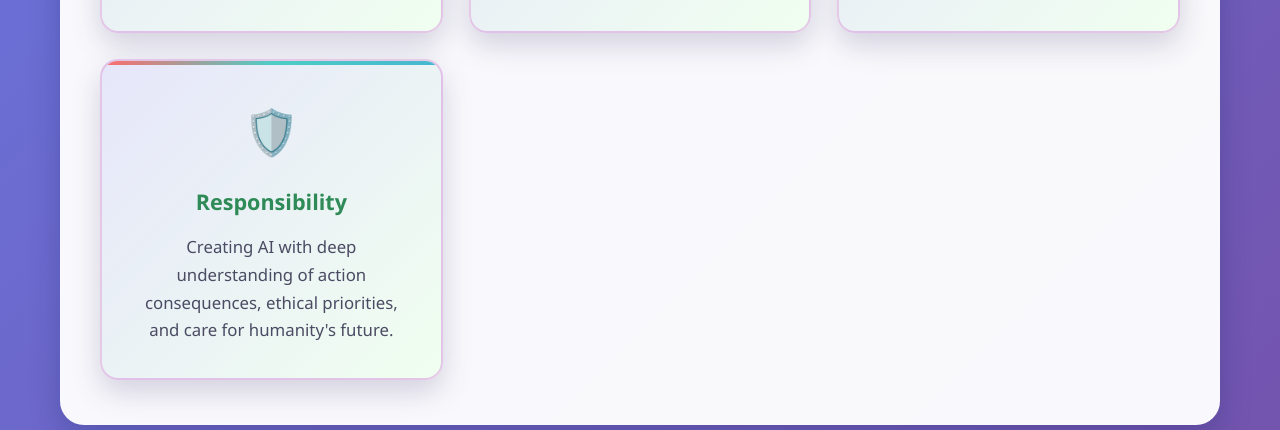
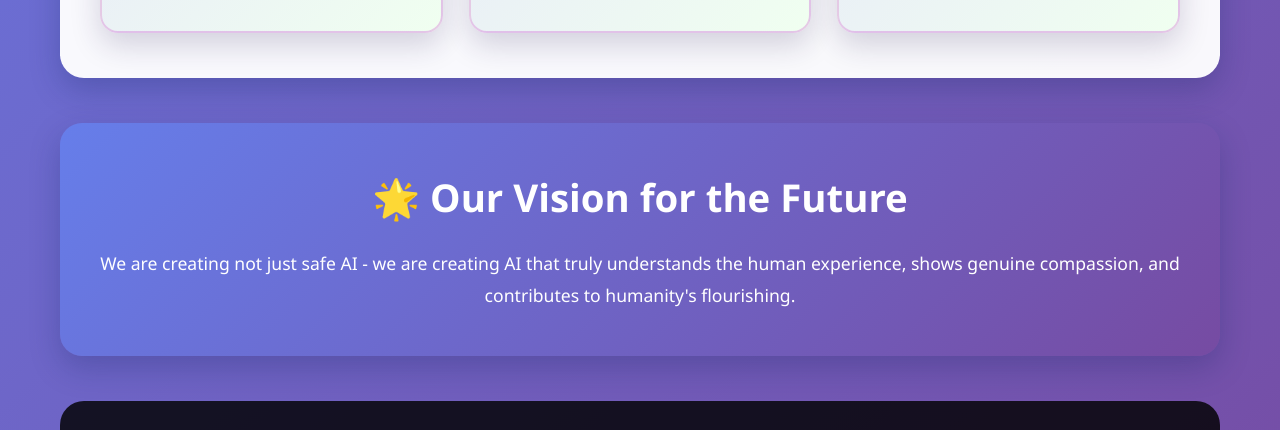
Before and after one commit to safal207/agi-consciousness-safety, a website: page index.html in a window 1280 px wide. Shown: the part 961-1391 px from the top of the page. Drawn offline with Linux system fonts and the light colour scheme.

Commit message:
Remove Responsibility card, finalize core philosophy
- Removed Responsibility card () from philosophy section
- Now focuses on three core principles: Compassion + Consciousness + Human Benefit
- Cleaned up translations for removed card
- Final minimalist design with essential philosophy only

```diff
--- a/assets/js/app-simple.js
+++ b/assets/js/app-simple.js
@@ -15,8 +15,6 @@ const translations = {
         'consciousness-card-desc': 'Measuring and enhancing AI consciousness through self-awareness, emotional intelligence, and beneficial actions.',
         'benefit-card-title': 'Human Benefit',
         'benefit-card-desc': 'Every AI action should demonstrably improve human lives, advance understanding, and contribute to flourishing.',
-        'responsibility-card-title': 'Responsibility',
-        'responsibility-card-desc': 'Creating AI with deep understanding of action consequences, ethical priorities, and care for humanity\'s future.',
         'vision-title': '🌟 Our Vision for the Future',
         'vision-text': 'We are creating not just safe AI - we are creating AI that truly understands the human experience, shows genuine compassion, and contributes to humanity\'s flourishing.',
         'footer-title': '🌸 Lotus Blossoms',
@@ -37,8 +35,6 @@ const translations = {
         'consciousness-card-desc': 'Измерение и развитие сознания ИИ через самоосознание, эмоциональный интеллект и полезные действия.',
         'benefit-card-title': 'Польза Человеку',
         'benefit-card-desc': 'Каждое действие ИИ должно наглядно улучшать жизнь людей, продвигать понимание и способствовать процветанию.',
-        'responsibility-card-title': 'Ответственность',
-        'responsibility-card-desc': 'Создание ИИ с глубоким пониманием последствий действий, этическими приоритетами и заботой о будущем человечества.',
         'vision-title': '🌟 Наше Видение Будущего',
         'vision-text': 'Мы создаём не просто безопасный ИИ - мы создаём ИИ, который по-настоящему понимает человеческий опыт, проявляет искреннее сострадание и способствует процветанию человечества.',
         'footer-title': '🌸 Лотос Расцветает',
--- a/index.html
+++ b/index.html
@@ -57,11 +57,6 @@
                     <h3 class="philosophy-title" id="benefit-card-title" data-i18n="benefit-card-title"></h3>
                     <p class="philosophy-description" id="benefit-card-desc" data-i18n="benefit-card-desc"></p>
                 </article>
-                <article class="philosophy-card" id="responsibility-card" tabindex="0" role="button" data-i18n-attr="aria-label" data-i18n-attr-key="responsibility-card-aria-label">
-                    <span class="philosophy-icon" aria-hidden="true">🛡️</span>
-                    <h3 class="philosophy-title" id="responsibility-card-title" data-i18n="responsibility-card-title"></h3>
-                    <p class="philosophy-description" id="responsibility-card-desc" data-i18n="responsibility-card-desc"></p>
-                </article>
             </div>
         </section>
 
```
